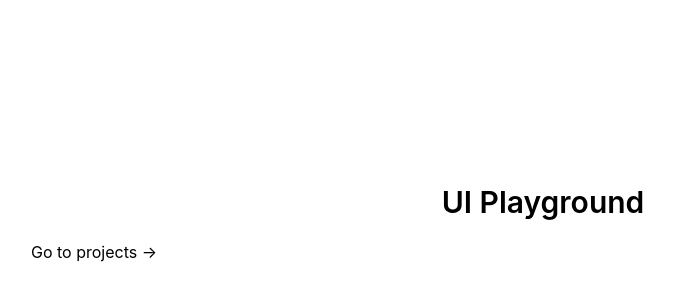
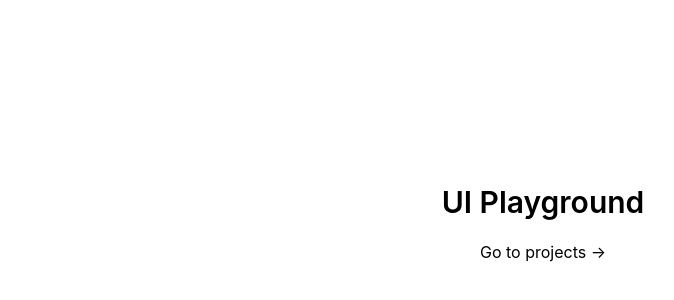
Before and after one commit to brainsaysno/next-playground, a Next.js app: page / in a window 1280 px wide. Shown: the part 186-486 px from the top of the page, without its empty margins (97-771 px from the left). Built offline with nearby package versions, Linux system fonts and the light colour scheme.

Commit message:
fix: center next/link in main page

```diff
--- a/pages/index.tsx
+++ b/pages/index.tsx
@@ -1,16 +1,16 @@
-
 import type { NextPage } from "next";
 import Link from "next/link";
 
 const Home: NextPage = () => {
-
   return (
     <div>
       <main className="flex flex-col justify-center align-center w-screen h-screen px-32">
         <h1 className="text-3xl font-semibold text-center py-5">
           UI Playground
         </h1>
-        <Link href="/projects" className="text-center">Go to projects &rarr;</Link>
+        <Link href="/projects">
+          <a className="text-center">Go to projects &rarr;</a>
+        </Link>
       </main>
     </div>
   );
```
